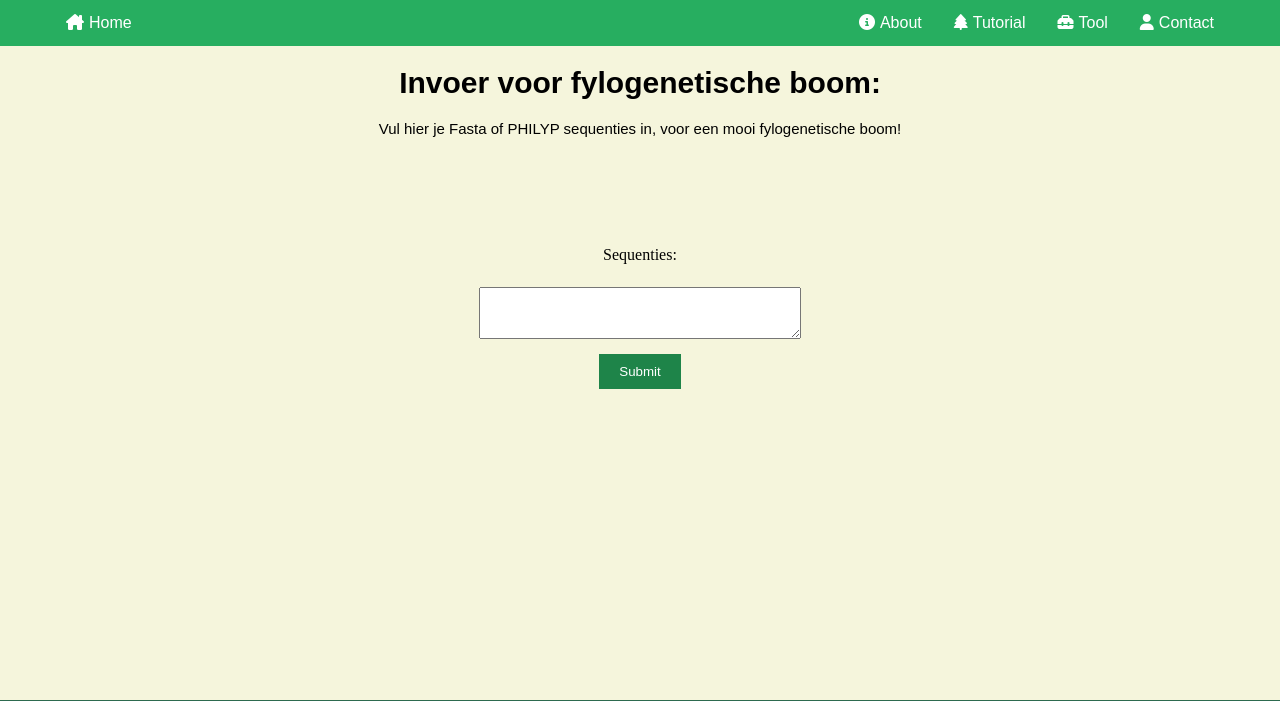
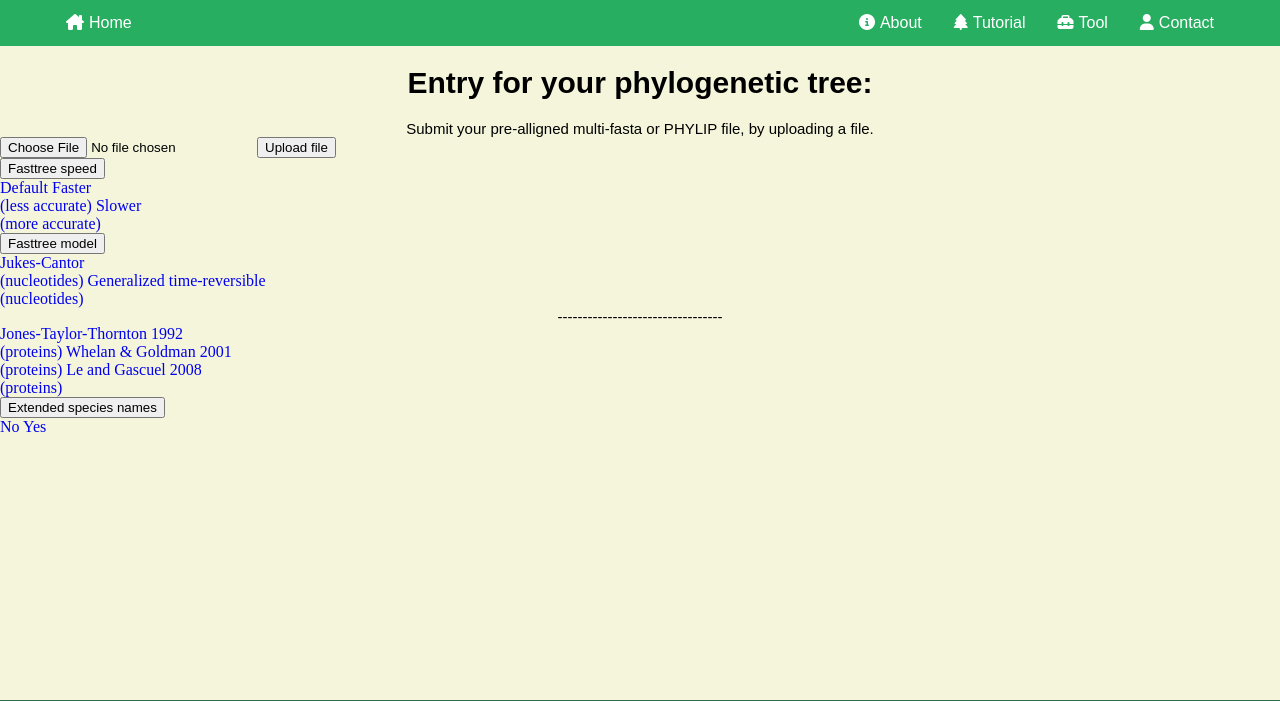
Before and after one commit to Efran08/fylogenetische-boom, a Flask app: page /tool in a window 1280 px wide. Shown: the top 701 px of the page. Run offline with Flask 3, Linux system fonts and the light colour scheme.

Commit message:
added dropdown menu buttons for specifying parameters.

```diff
--- a/templates/tool_gebruiken_page.html
+++ b/templates/tool_gebruiken_page.html
@@ -3,19 +3,42 @@
     Invoer Fasta of PHLIYP bestand
 {% endblock %}
 {% block content %}
-    <link rel="stylesheet" href="{{ url_for('static', filename='home_page.css') }}">
     <h1>
-        Invoer voor fylogenetische boom:
+        Entry for your phylogenetic tree:
     </h1>
     <p>
-    Vul hier je Fasta of PHILYP sequenties in, voor een mooi fylogenetische boom!
+        Submit your pre-alligned multi-fasta or PHYLIP file, by uploading a file.
     </p>
-
-    <form class="contact_form" action="" method="post">
-             <label class="large-label" for="sequenties">Sequenties:</label><br>
-             <textarea id="sequenties" name="sequenties"></textarea>
-               <button name="button" id="button">Submit</button>
-           </form>
+    <form class="file_upload" method="post" enctype="multipart/form-data">
+        <input type="file" name="file" required>
+        <button type="submit">Upload file</button>
+    </form>
+    <div class="dropdown">
+        <button class="dropbtn">Fasttree speed</button>
+        <div class="dropdown-content">
+            <a href="#">Default</a>
+            <a href="#">Faster<br>(less accurate)</a>
+            <a href="#">Slower<br>(more accurate)</a>
+        </div>
+    </div>
+    <div class="dropdown">
+        <button class="dropbtn">Fasttree model</button>
+        <div class="dropdown-content">
+            <a href="#">Jukes-Cantor<br>(nucleotides)</a>
+            <a href="#">Generalized time-reversible<br>(nucleotides)</a>
+            <p>---------------------------------</p>
+            <a href="#">Jones-Taylor-Thornton 1992<br>(proteins)</a>
+            <a href="#">Whelan & Goldman 2001<br>(proteins)</a>
+            <a href="#">Le and Gascuel 2008<br>(proteins)</a>
+        </div>
+    </div>
+    <div class="dropdown">
+        <button class="dropbtn">Extended species names</button>
+        <div class="dropdown-content">
+            <a href="#">No</a>
+            <a href="#">Yes</a>
+        </div>
+    </div>
 {% endblock %}
 
 {% block footer %}
```
